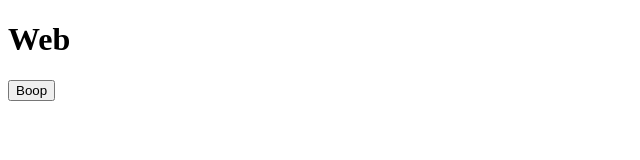
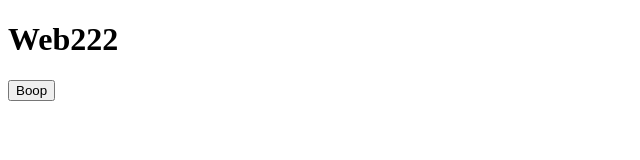
Before and after one commit to ranjanrnj44/trepo-vercel, a Next.js app in the folder apps/web/: page / in a window 1280 px wide. Shown: the top 160 px of the page, without its empty margins (0-640 px from the left). Built offline with nearby package versions, Linux system fonts and the light colour scheme.

Commit message:
Changes in web alone

```diff
--- a/apps/web/pages/index.tsx
+++ b/apps/web/pages/index.tsx
@@ -3,7 +3,7 @@ import { Button } from "ui";
 export default function Web() {
   return (
     <div>
-      <h1>Web</h1>
+      <h1>Web222</h1>
       <Button />
     </div>
   );
```
